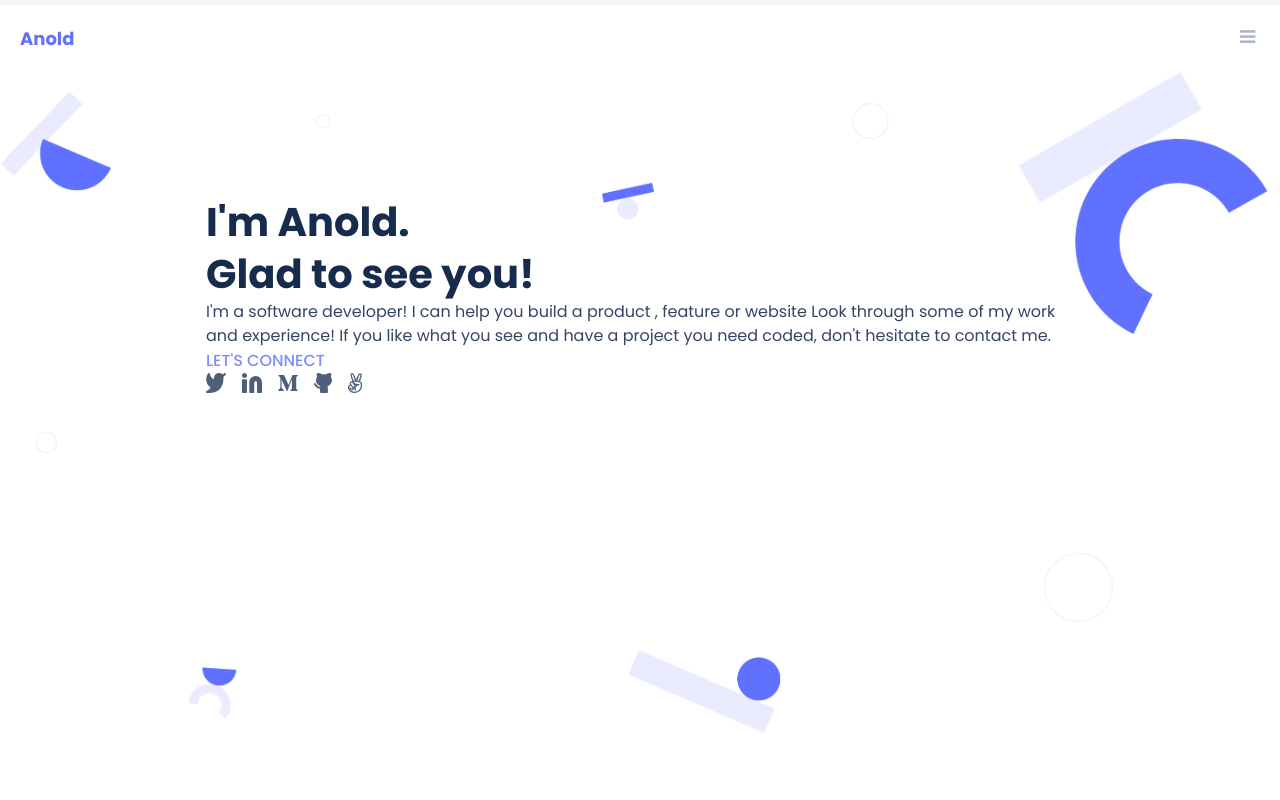
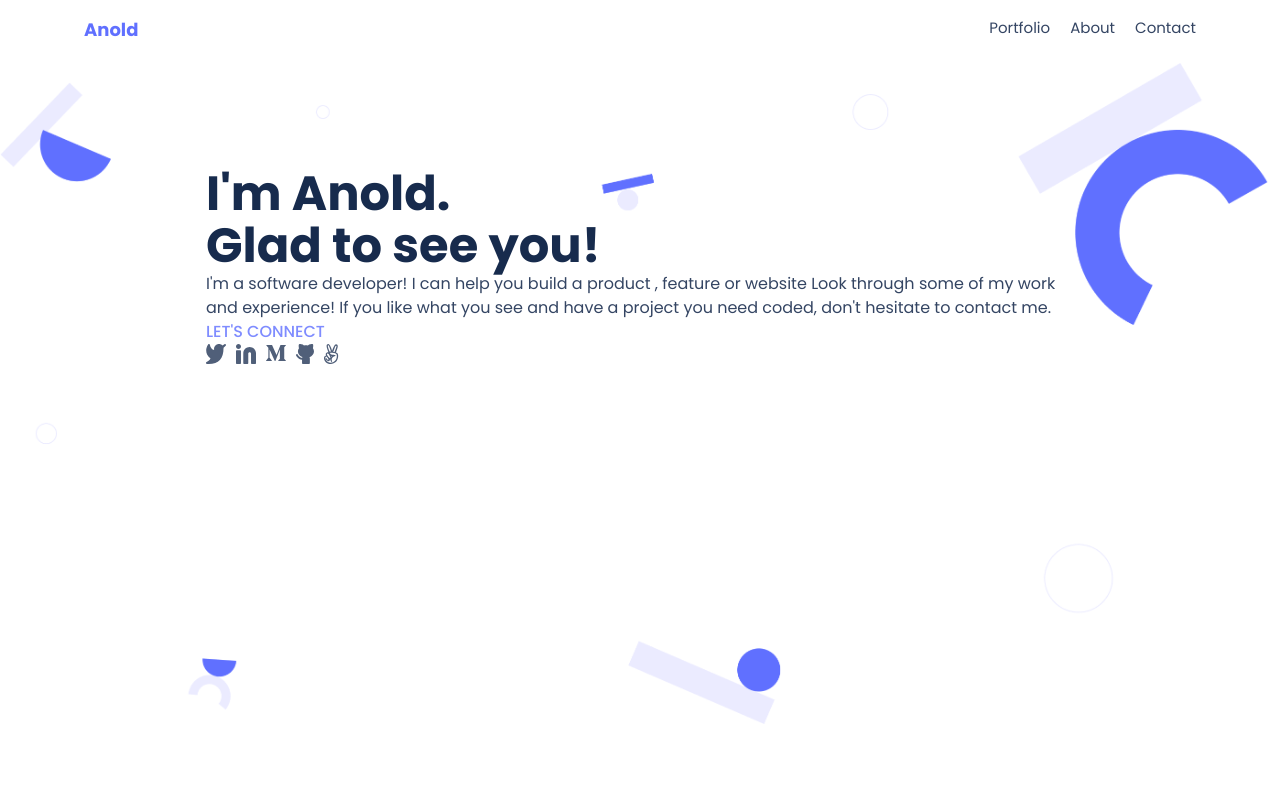
Before and after one commit to MPDADDY/my_portfolio, a website: page index.html in a window 1280 px wide. Shown: the top 800 px of the page. Drawn offline with Linux system fonts and the light colour scheme.

Commit message:
Use reltive font size and add desktop menu

```diff
--- a/index.html
+++ b/index.html
@@ -23,8 +23,21 @@
                 <div class="logo">
                     <a href="index.html">Anold</a>
                 </div>
-                <nav class="bars">
-                    <i class="fa fa-bars"></i>
+                <nav class="navbar">
+                    <div class="bars">
+                      <i class="fa fa-bars"></i>
+                    </div>
+                    <ul class="desktop_menu">
+                      <li>
+                        <a href="index.html">Portfolio</a>
+                      </li>
+                      <li>
+                        <a href="#about">About</a>
+                      </li>
+                      <li>
+                        <a href="#contact">Contact</a>
+                      </li>
+                    </ul>
                 </nav>
             </div>
         </header>
@@ -185,7 +198,7 @@
                 </div>
             </article>
         </section>
-        <section class="about_me">
+        <section id="about" class="about_me">
             <article class="about_myself">
                 <div>
                     <h2>About Myself</h2>
@@ -281,7 +294,7 @@
                 </div>
             </article>
             </article>
-            <article class="contact_me">
+            <article id="contact" class="contact_me">
                 <H2>Contact me</H2>
                 <p>If you have an application you are interested in developing, a feature that you need built or a
                     project that needs coding. I'd love to help with it!</p>
--- a/styles.css
+++ b/styles.css
@@ -16,6 +16,10 @@
   --newtralN700: #253858;
 }
 
+html {
+  font-size: 10px;
+}
+
 .desktop {
   display: none;
 }
@@ -30,10 +34,15 @@
   text-decoration: none;
   box-sizing: border-box;
   list-style-type: none;
+  scroll-behavior: smooth;
 }
 
 .margin_sm {
   margin: 0.8rem 0;
+}
+
+.desktop_menu {
+  display: none;
 }
 
 body {
@@ -42,8 +51,17 @@ body {
   margin-top: -20px;
 }
 
+header {
+  background-color: var(--white);
+}
+
 nav {
   background-color: var(--white);
+}
+
+.navbar {
+  display: flex;
+  flex-direction: row;
 }
 
 div.logo-container {
@@ -73,7 +91,7 @@ div.logo a {
   color: var(--primary);
 }
 
-nav.bars i {
+.bars i {
   color: var(--tertiary);
   font-size: var(--small_font);
   width: 20px;
@@ -97,7 +115,7 @@ img {
 
 .header h1 {
   color: var(--dark);
-  font-size: 40px;
+  font-size: 4rem;
   font-weight: 700;
   line-height: 52px;
   text-align: left;
@@ -449,8 +467,40 @@ textarea {
     display: none;
   }
 
+  .header h1 {
+    font-size: 4.8rem;
+  }
+
+  .bars {
+    display: none;
+  }
+
+  div.logo-container {
+    width: 90%;
+    margin: auto;
+  }
+
+  .desktop_menu {
+    display: flex;
+    flex-direction: row;
+    gap: 2rem;
+  }
+
+  .desktop_menu li a {
+    color: var(--newtrals2);
+    font-size: 1.5rem;
+  }
+
+  .desktop_menu li a:hover {
+    text-decoration: underline !important;
+  }
+
+  .desktop_menu li a:active {
+    color: var(--primaryb500);
+  }
+
   .header_container {
-    padding-top: 3rem;
+    padding-top: 5rem;
     width: 70%;
     margin: auto;
   }
```
